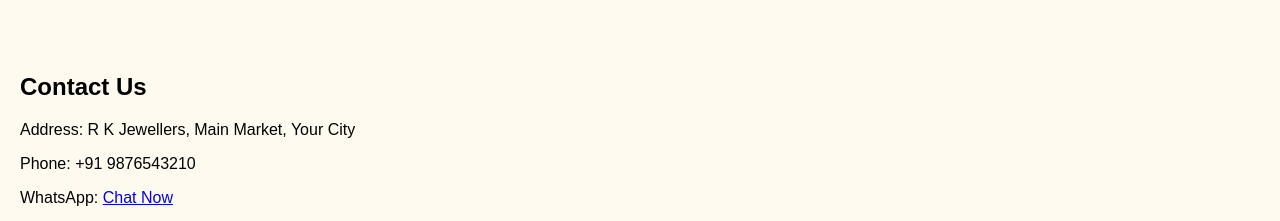
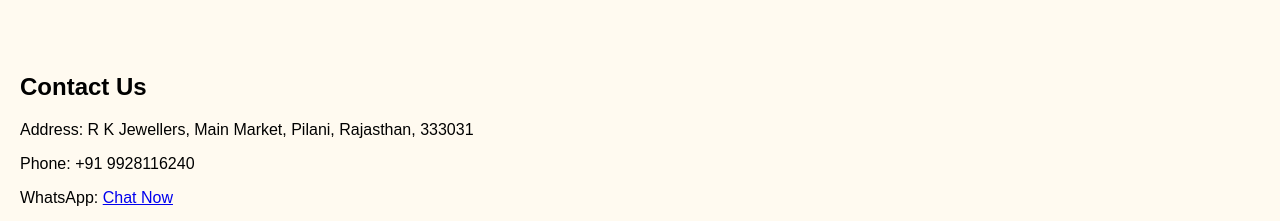
Before and after one commit to vipinsoniofficial/rk-jewellers, a plain HTML site: page index.html in a window 1280 px wide. Shown: the part 1510-1731 px from the top of the page. Drawn offline with Linux system fonts and the light colour scheme; grey boxes are pictures that could not be loaded.

Commit message:
Add files via upload

```diff
--- a/index.html
+++ b/index.html
@@ -75,9 +75,9 @@
 
   <section id="contact">
     <h2>Contact Us</h2>
-    <p>Address: R K Jewellers, Main Market, Your City</p>
-    <p>Phone: +91 9876543210</p>
-    <p>WhatsApp: <a href="https://wa.me/919876543210">Chat Now</a></p>
+    <p>Address: R K Jewellers, Main Market, Pilani, Rajasthan, 333031</p>
+    <p>Phone: +91 9928116240</p>
+    <p>WhatsApp: <a href="https://wa.me/919928116240">Chat Now</a></p>
     <iframe src="https://maps.google.com/maps?q=Delhi&t=&z=13&ie=UTF8&iwloc=&output=embed" width="100%" height="300"></iframe>
   </section>
 
```
